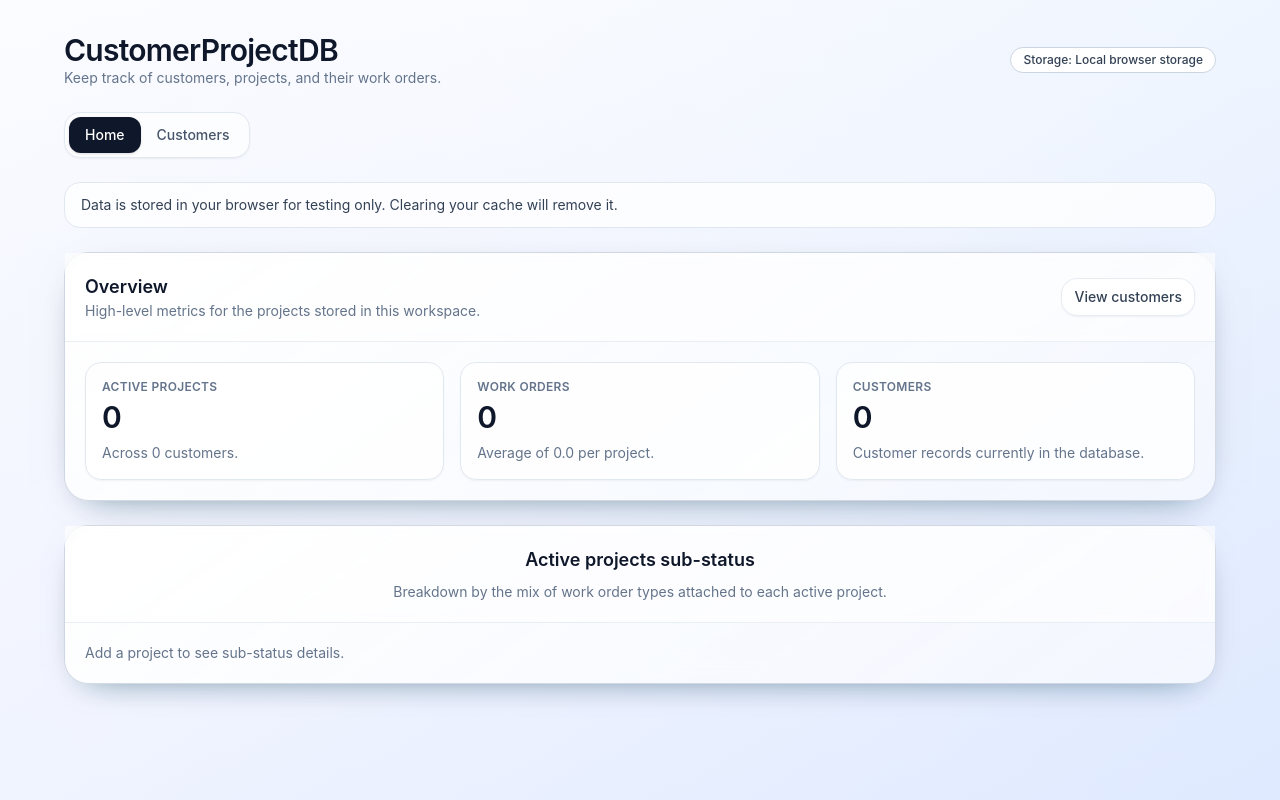
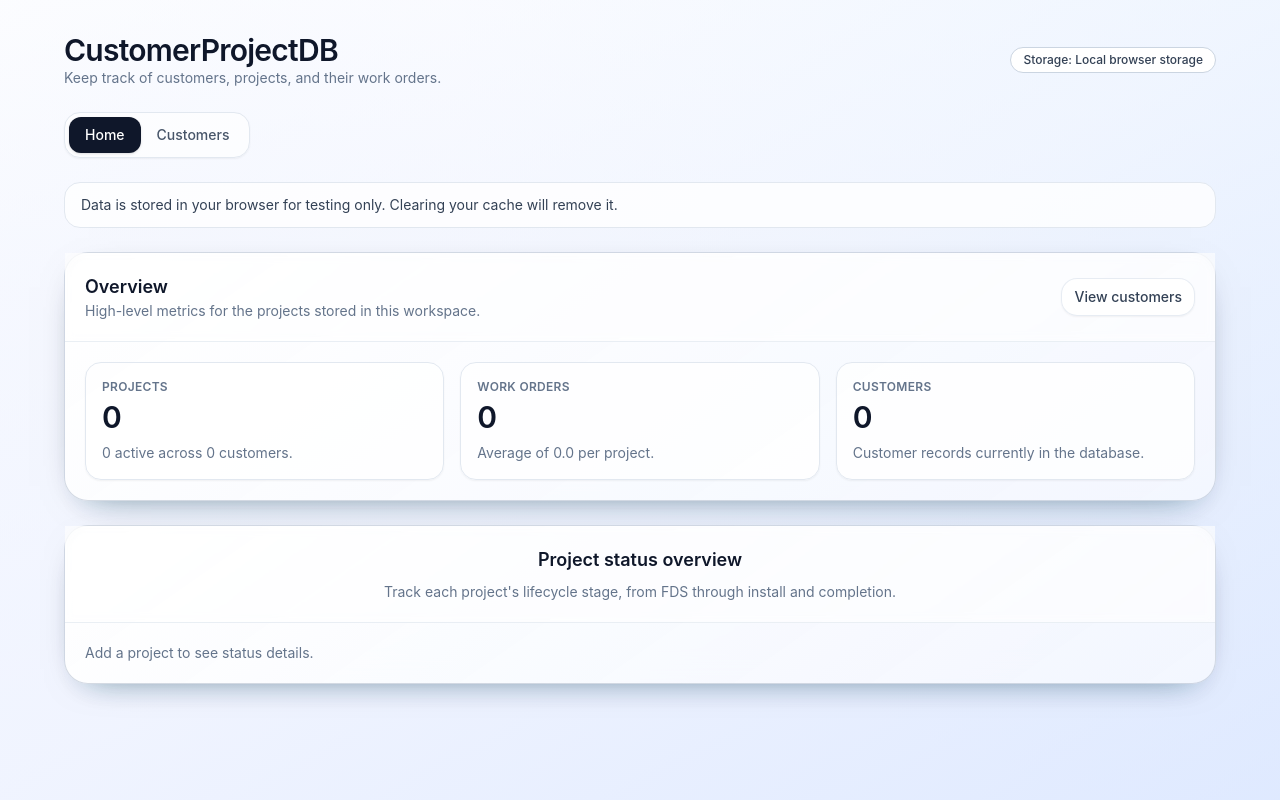
Before and after one commit to DanCobalt91/CustomerProjectDB, a React (Vite) app: page / in a window 1280 px wide. Built offline with nearby package versions, Linux system fonts and the light colour scheme.

Commit message:
feat: add project status tracking

```diff
--- a/src/app/App.tsx
+++ b/src/app/App.tsx
@@ -12,8 +12,21 @@ import {
   AlertCircle,
 } from 'lucide-react'
 import { motion, AnimatePresence } from 'framer-motion'
-import type { Customer, CustomerContact, Project, ProjectFile, ProjectFileCategory, WOType } from '../types'
-import { PROJECT_FILE_CATEGORIES } from '../types'
+import type {
+  Customer,
+  CustomerContact,
+  Project,
+  ProjectActiveSubStatus,
+  ProjectFile,
+  ProjectFileCategory,
+  ProjectStatus,
+  WOType,
+} from '../types'
+import {
+  DEFAULT_PROJECT_ACTIVE_SUB_STATUS,
+  PROJECT_FILE_CATEGORIES,
+  formatProjectStatus,
+} from '../types'
 import {
   listCustomers,
   createCustomer as createCustomerRecord,
@@ -79,47 +92,67 @@ function stripPrefix(value: string, pattern: RegExp): string {
   return match ? match[1].trim() : trimmed
 }
 
-type ProjectSubStatus = 'noWorkOrders' | 'buildOnly' | 'onsiteOnly' | 'mixed'
-
-const PROJECT_SUB_STATUS_META: Record<
-  ProjectSubStatus,
+type ProjectStatusBucket =
+  | 'active_fds'
+  | 'active_design'
+  | 'active_build'
+  | 'active_install'
+  | 'complete'
+
+const PROJECT_STATUS_BUCKETS: ProjectStatusBucket[] = [
+  'active_fds',
+  'active_design',
+  'active_build',
+  'active_install',
+  'complete',
+]
+
+const PROJECT_STATUS_BUCKET_META: Record<
+  ProjectStatusBucket,
   { label: string; description: string; colorClass: string }
 > = {
-  noWorkOrders: {
-    label: 'No Work Orders',
-    description: 'Projects that have been created but do not contain any work orders yet.',
+  active_fds: {
+    label: 'Active — FDS',
+    description: 'Projects currently in the front-end design stage.',
+    colorClass: 'bg-indigo-500',
+  },
+  active_design: {
+    label: 'Active — Design',
+    description: 'Projects progressing through design activities.',
+    colorClass: 'bg-sky-500',
+  },
+  active_build: {
+    label: 'Active — Build',
+    description: 'Projects moving through build execution.',
+    colorClass: 'bg-emerald-500',
+  },
+  active_install: {
+    label: 'Active — Install',
+    description: 'Projects carrying out installation work.',
+    colorClass: 'bg-amber-500',
+  },
+  complete: {
+    label: 'Complete',
+    description: 'Projects that have been marked as complete.',
     colorClass: 'bg-slate-400',
   },
-  buildOnly: {
-    label: 'Build Only',
-    description: 'Projects with build work orders recorded but no onsite work orders.',
-    colorClass: 'bg-emerald-500',
-  },
-  onsiteOnly: {
-    label: 'Onsite Only',
-    description: 'Projects that only include onsite work orders.',
-    colorClass: 'bg-sky-500',
-  },
-  mixed: {
-    label: 'Build & Onsite',
-    description: 'Projects containing a mix of build and onsite work orders.',
-    colorClass: 'bg-violet-500',
-  },
 }
 
-function resolveProjectSubStatus(project: Project): ProjectSubStatus {
-  const hasBuild = project.wos.some(wo => wo.type === 'Build')
-  const hasOnsite = project.wos.some(wo => wo.type === 'Onsite')
-  if (hasBuild && hasOnsite) {
-    return 'mixed'
-  }
-  if (hasBuild) {
-    return 'buildOnly'
-  }
-  if (hasOnsite) {
-    return 'onsiteOnly'
-  }
-  return 'noWorkOrders'
+function resolveProjectStatusBucket(project: Project): ProjectStatusBucket {
+  if (project.status === 'Complete') {
+    return 'complete'
+  }
+  const stage = project.activeSubStatus ?? DEFAULT_PROJECT_ACTIVE_SUB_STATUS
+  switch (stage) {
+    case 'Design':
+      return 'active_design'
+    case 'Build':
+      return 'active_build'
+    case 'Install':
+      return 'active_install'
+    default:
+      return 'active_fds'
+  }
 }
 
 function AppContent() {
@@ -244,35 +277,45 @@ function AppContent() {
 
   const customerCount = db.length
 
-  const projectSubStatusCounts = useMemo(() => {
-    const counts: Record<ProjectSubStatus, number> = {
-      noWorkOrders: 0,
-      buildOnly: 0,
-      onsiteOnly: 0,
-      mixed: 0,
+  const projectStatusBucketCounts = useMemo(() => {
+    const counts: Record<ProjectStatusBucket, number> = {
+      active_fds: 0,
+      active_design: 0,
+      active_build: 0,
+      active_install: 0,
+      complete: 0,
     }
     db.forEach(customer => {
       customer.projects.forEach(project => {
-        const status = resolveProjectSubStatus(project)
-        counts[status] += 1
+        const bucket = resolveProjectStatusBucket(project)
+        counts[bucket] += 1
       })
     })
     return counts
   }, [db])
 
-  const projectSubStatusData = useMemo(
+  const projectStatusData = useMemo(
     () =>
-      (Object.keys(PROJECT_SUB_STATUS_META) as ProjectSubStatus[]).map(status => ({
-        key: status,
-        count: projectSubStatusCounts[status],
-        ...PROJECT_SUB_STATUS_META[status],
+      PROJECT_STATUS_BUCKETS.map(bucket => ({
+        key: bucket,
+        count: projectStatusBucketCounts[bucket],
+        ...PROJECT_STATUS_BUCKET_META[bucket],
       })),
-    [projectSubStatusCounts],
+    [projectStatusBucketCounts],
   )
 
   const totalProjects = useMemo(
-    () => projectSubStatusData.reduce((sum, item) => sum + item.count, 0),
-    [projectSubStatusData],
+    () => projectStatusData.reduce((sum, item) => sum + item.count, 0),
+    [projectStatusData],
+  )
+
+  const activeProjects = useMemo(
+    () =>
+      projectStatusBucketCounts.active_fds +
+      projectStatusBucketCounts.active_design +
+      projectStatusBucketCounts.active_build +
+      projectStatusBucketCounts.active_install,
+    [projectStatusBucketCounts],
   )
 
   const totalWorkOrders = useMemo(
@@ -643,6 +686,10 @@ function AppContent() {
                     <CardContent>
                       <div className='grid gap-3 sm:grid-cols-2 lg:grid-cols-3'>
                         {[
+                          {
+                            label: 'Status',
+                            value: formatProjectStatus(project.status, project.activeSubStatus),
+                          },
                           { label: 'Work Orders', value: project.wos.length },
                           {
                             label: 'Project Files',
@@ -678,7 +725,7 @@ function AppContent() {
 
   const DashboardView = () => {
     const averageWorkOrders = totalProjects > 0 ? totalWorkOrders / totalProjects : 0
-    const maxStatusCount = projectSubStatusData.reduce((max, item) => (item.count > max ? item.count : max), 0)
+    const maxStatusCount = projectStatusData.reduce((max, item) => (item.count > max ? item.count : max), 0)
     const barDenominator = maxStatusCount > 0 ? maxStatusCount : 1
 
     return (
@@ -700,9 +747,11 @@ function AppContent() {
           <CardContent>
             <div className='grid gap-4 sm:grid-cols-3'>
               <div className='rounded-2xl border border-slate-200 bg-white/80 p-4 shadow-sm'>
-                <div className='text-xs font-semibold uppercase tracking-wide text-slate-500'>Active Projects</div>
+                <div className='text-xs font-semibold uppercase tracking-wide text-slate-500'>Projects</div>
                 <div className='mt-1 text-3xl font-semibold text-slate-900'>{totalProjects}</div>
-                <p className='mt-2 text-sm text-slate-500'>Across {customerCount} {customerCount === 1 ? 'customer' : 'customers'}.</p>
+                <p className='mt-2 text-sm text-slate-500'>
+                  {activeProjects} active across {customerCount} {customerCount === 1 ? 'customer' : 'customers'}.
+                </p>
               </div>
               <div className='rounded-2xl border border-slate-200 bg-white/80 p-4 shadow-sm'>
                 <div className='text-xs font-semibold uppercase tracking-wide text-slate-500'>Work Orders</div>
@@ -720,15 +769,15 @@ function AppContent() {
 
         <Card className='panel'>
           <CardHeader className='flex-col items-start gap-2'>
-            <div className='text-lg font-semibold text-slate-900'>Active projects sub-status</div>
-            <p className='text-sm text-slate-500'>Breakdown by the mix of work order types attached to each active project.</p>
+            <div className='text-lg font-semibold text-slate-900'>Project status overview</div>
+            <p className='text-sm text-slate-500'>Track each project's lifecycle stage, from FDS through install and completion.</p>
           </CardHeader>
           <CardContent>
             {totalProjects === 0 ? (
-              <p className='text-sm text-slate-500'>Add a project to see sub-status details.</p>
+              <p className='text-sm text-slate-500'>Add a project to see status details.</p>
             ) : (
               <div className='space-y-4'>
-                {projectSubStatusData.map(status => (
+                {projectStatusData.map(status => (
                   <div key={status.key}>
                     <div className='flex items-center gap-3'>
                       <div className={`h-2.5 w-2.5 rounded-full ${status.colorClass}`} aria-hidden />
@@ -1109,6 +1158,65 @@ function AppContent() {
       } catch (error) {
         console.error('Failed to update project note', error)
         const message = toErrorMessage(error, 'Failed to update project note.')
+        setActionError(message)
+      }
+    })()
+  }
+
+  function updateProjectStatus(
+    customerId: string,
+    projectId: string,
+    status: ProjectStatus,
+    activeSubStatus?: ProjectActiveSubStatus,
+  ) {
+    if (!canEdit) {
+      setActionError('Not authorized to update project status.')
+      return
+    }
+
+    const existingProject = db
+      .find(customer => customer.id === customerId)
+      ?.projects.find(project => project.id === projectId)
+
+    const normalizedActiveSubStatus =
+      status === 'Active'
+        ? activeSubStatus ?? existingProject?.activeSubStatus ?? DEFAULT_PROJECT_ACTIVE_SUB_STATUS
+        : undefined
+
+    const nextActiveSubStatus =
+      status === 'Active'
+        ? normalizedActiveSubStatus ?? DEFAULT_PROJECT_ACTIVE_SUB_STATUS
+        : undefined
+
+    setDb(prev =>
+      prev.map(c =>
+        c.id !== customerId
+          ? c
+          : {
+              ...c,
+              projects: c.projects.map(p =>
+                p.id !== projectId
+                  ? p
+                  : {
+                      ...p,
+                      status,
+                      activeSubStatus: nextActiveSubStatus,
+                    },
+              ),
+            },
+      ),
+    )
+
+    void (async () => {
+      try {
+        await updateProjectRecord(projectId, {
+          status,
+          activeSubStatus: status === 'Active' ? nextActiveSubStatus ?? DEFAULT_PROJECT_ACTIVE_SUB_STATUS : null,
+        })
+        setActionError(null)
+      } catch (error) {
+        console.error('Failed to update project status', error)
+        const message = toErrorMessage(error, 'Failed to update project status.')
         setActionError(message)
       }
     })()
@@ -1427,6 +1535,14 @@ function AppContent() {
               canEdit={canEdit}
               onUpdateProjectNote={(note) =>
                 updateProjectNote(selectedProjectData.customer.id, selectedProjectData.project.id, note)
+              }
+              onUpdateProjectStatus={(status, activeSubStatus) =>
+                updateProjectStatus(
+                  selectedProjectData.customer.id,
+                  selectedProjectData.project.id,
+                  status,
+                  activeSubStatus,
+                )
               }
               onAddWO={(data) => addWO(selectedProjectData.customer.id, selectedProjectData.project.id, data)}
               onDeleteWO={(woId) => deleteWO(selectedProjectData.customer.id, selectedProjectData.project.id, woId)}
--- a/src/app/ProjectPage.tsx
+++ b/src/app/ProjectPage.tsx
@@ -1,8 +1,21 @@
 import { useEffect, useMemo, useRef, useState } from 'react'
 import type { ChangeEvent } from 'react'
 import { AlertCircle, ArrowLeft, ChevronDown, Copy, Download, FileText, Plus, Trash2, Upload, X } from 'lucide-react'
-import type { Customer, Project, ProjectFile, ProjectFileCategory, WOType } from '../types'
-import { PROJECT_FILE_CATEGORIES } from '../types'
+import type {
+  Customer,
+  Project,
+  ProjectActiveSubStatus,
+  ProjectFile,
+  ProjectFileCategory,
+  ProjectStatus,
+  WOType,
+} from '../types'
+import {
+  DEFAULT_PROJECT_ACTIVE_SUB_STATUS,
+  PROJECT_ACTIVE_SUB_STATUS_OPTIONS,
+  PROJECT_FILE_CATEGORIES,
+  formatProjectStatus,
+} from '../types'
 import Button from '../components/ui/Button'
 import Input from '../components/ui/Input'
 import Label from '../components/ui/Label'
@@ -13,6 +26,7 @@ export type ProjectPageProps = {
   project: Project
   canEdit: boolean
   onUpdateProjectNote: (note: string) => void
+  onUpdateProjectStatus: (status: ProjectStatus, activeSubStatus?: ProjectActiveSubStatus) => void
   onAddWO: (data: { number: string; type: WOType; note?: string }) => Promise<string | null>
   onDeleteWO: (woId: string) => void
   onUploadDocument: (category: ProjectFileCategory, file: File) => Promise<string | null>
@@ -94,6 +108,7 @@ export default function ProjectPage({
   project,
   canEdit,
   onUpdateProjectNote,
+  onUpdateProjectStatus,
   onAddWO,
   onDeleteWO,
   onUploadDocument,
@@ -101,6 +116,10 @@ export default function ProjectPage({
   onDeleteProject,
   onNavigateBack,
 }: ProjectPageProps) {
+  const [statusDraft, setStatusDraft] = useState<ProjectStatus>(project.status)
+  const [activeSubStatusDraft, setActiveSubStatusDraft] = useState<ProjectActiveSubStatus>(
+    project.activeSubStatus ?? DEFAULT_PROJECT_ACTIVE_SUB_STATUS,
+  )
   const [noteDraft, setNoteDraft] = useState(project.note ?? '')
   const [woForm, setWoForm] = useState({ number: '', type: 'Build' as WOType, note: '' })
   const [woError, setWoError] = useState<string | null>(null)
@@ -127,6 +146,8 @@ export default function ProjectPage({
   )
 
   useEffect(() => {
+    setStatusDraft(project.status)
+    setActiveSubStatusDraft(project.activeSubStatus ?? DEFAULT_PROJECT_ACTIVE_SUB_STATUS)
     setNoteDraft(project.note ?? '')
     setWoForm({ number: '', type: 'Build', note: '' })
     setWoError(null)
@@ -143,10 +164,56 @@ export default function ProjectPage({
     })
   }, [project.note])
 
+  useEffect(() => {
+    setStatusDraft(project.status)
+  }, [project.status])
+
+  useEffect(() => {
+    if (project.status === 'Active') {
+      setActiveSubStatusDraft(project.activeSubStatus ?? DEFAULT_PROJECT_ACTIVE_SUB_STATUS)
+    }
+  }, [project.status, project.activeSubStatus])
+
   const summary = [
+    { label: 'Status', value: formatProjectStatus(project.status, project.activeSubStatus) },
     { label: 'Work Orders', value: project.wos.length },
     { label: 'Project Files', value: documentsCount },
   ]
+
+  const handleStatusChange = (nextStatus: ProjectStatus) => {
+    setStatusDraft(nextStatus)
+    if (!canEdit) {
+      return
+    }
+    if (nextStatus === project.status) {
+      if (nextStatus === 'Active') {
+        const currentStage = project.activeSubStatus ?? DEFAULT_PROJECT_ACTIVE_SUB_STATUS
+        if (currentStage === activeSubStatusDraft) {
+          return
+        }
+      } else {
+        return
+      }
+    }
+
+    if (nextStatus === 'Active') {
+      onUpdateProjectStatus('Active', activeSubStatusDraft)
+    } else {
+      onUpdateProjectStatus('Complete')
+    }
+  }
+
+  const handleActiveSubStatusChange = (nextStage: ProjectActiveSubStatus) => {
+    setActiveSubStatusDraft(nextStage)
+    if (!canEdit) {
+      return
+    }
+    const currentStage = project.activeSubStatus ?? DEFAULT_PROJECT_ACTIVE_SUB_STATUS
+    if (project.status === 'Active' && currentStage === nextStage) {
+      return
+    }
+    onUpdateProjectStatus('Active', nextStage)
+  }
 
   const handleAddWO = async () => {
     if (!canEdit) {
@@ -283,6 +350,44 @@ export default function ProjectPage({
           {summary.map(item => (
             <SummaryTile key={item.label} label={item.label} value={item.value} />
           ))}
+        </section>
+
+        <section className='rounded-2xl border border-slate-200/70 bg-white/80 p-5 shadow-sm'>
+          <div className='mb-3 text-sm font-semibold text-slate-700'>Project Status</div>
+          <div className='grid gap-3 sm:grid-cols-2 md:grid-cols-3'>
+            <div>
+              <Label>Status</Label>
+              <select
+                className='w-full rounded-xl border border-slate-200/80 bg-white/90 px-3 py-2 text-slate-800 shadow-sm transition focus:border-sky-400 focus:outline-none focus:ring-2 focus:ring-sky-100 disabled:cursor-not-allowed disabled:bg-slate-100/70'
+                value={statusDraft}
+                onChange={(event) => handleStatusChange(event.target.value as ProjectStatus)}
+                disabled={!canEdit}
+              >
+                <option value='Active'>Active</option>
+                <option value='Complete'>Complete</option>
+              </select>
+            </div>
+            {statusDraft === 'Active' && (
+              <div>
+                <Label>Stage</Label>
+                <select
+                  className='w-full rounded-xl border border-slate-200/80 bg-white/90 px-3 py-2 text-slate-800 shadow-sm transition focus:border-sky-400 focus:outline-none focus:ring-2 focus:ring-sky-100 disabled:cursor-not-allowed disabled:bg-slate-100/70'
+                  value={activeSubStatusDraft}
+                  onChange={(event) =>
+                    handleActiveSubStatusChange(event.target.value as ProjectActiveSubStatus)
+                  }
+                  disabled={!canEdit}
+                >
+                  {PROJECT_ACTIVE_SUB_STATUS_OPTIONS.map(option => (
+                    <option key={option} value={option}>
+                      {option}
+                    </option>
+                  ))}
+                </select>
+              </div>
+            )}
+          </div>
+          <p className='mt-2 text-xs text-slate-500'>Updates here are reflected on the dashboard overview.</p>
         </section>
 
         <section className='rounded-2xl border border-slate-200/70 bg-white/80 p-5 shadow-sm'>
--- a/src/lib/storage.ts
+++ b/src/lib/storage.ts
@@ -2,13 +2,20 @@ import type {
   Customer,
   CustomerContact,
   Project,
+  ProjectActiveSubStatus,
   ProjectDocuments,
   ProjectFile,
   ProjectFileCategory,
+  ProjectStatus,
   WO,
   WOType,
 } from '../types'
-import { PROJECT_FILE_CATEGORIES } from '../types'
+import {
+  DEFAULT_PROJECT_ACTIVE_SUB_STATUS,
+  DEFAULT_PROJECT_STATUS,
+  PROJECT_ACTIVE_SUB_STATUS_OPTIONS,
+  PROJECT_FILE_CATEGORIES,
+} from '../types'
 
 type ContactInput = Partial<Omit<CustomerContact, 'id'>> & { id?: string }
 type ProjectDocumentsUpdate = Partial<Record<ProjectFileCategory, ProjectFile | null>>
@@ -34,7 +41,12 @@ type StorageApi = {
   createProject(customerId: string, number: string): Promise<Project>
   updateProject(
     projectId: string,
-    data: { note?: string | null; documents?: ProjectDocumentsUpdate },
+    data: {
+      note?: string | null
+      documents?: ProjectDocumentsUpdate
+      status?: ProjectStatus
+      activeSubStatus?: ProjectActiveSubStatus | null
+    },
   ): Promise<Project>
   deleteProject(projectId: string): Promise<void>
   createWO(projectId: string, data: { number: string; type: WOType; note?: string }): Promise<WO>
@@ -92,7 +104,12 @@ export function createProject(customerId: string, number: string): Promise<Proje
 
 export function updateProject(
   projectId: string,
-  data: { note?: string | null; documents?: ProjectDocumentsUpdate },
+  data: {
+    note?: string | null
+    documents?: ProjectDocumentsUpdate
+    status?: ProjectStatus
+    activeSubStatus?: ProjectActiveSubStatus | null
+  },
 ): Promise<Project> {
   return ensureLocalStorage().updateProject(projectId, data)
 }
@@ -248,6 +265,17 @@ function createLocalStorageStorage(): StorageApi {
     return documents
   }
 
+  function isProjectStatus(value: unknown): value is ProjectStatus {
+    return value === 'Active' || value === 'Complete'
+  }
+
+  function isProjectActiveSubStatus(value: unknown): value is ProjectActiveSubStatus {
+    return (
+      typeof value === 'string' &&
+      PROJECT_ACTIVE_SUB_STATUS_OPTIONS.includes(value as ProjectActiveSubStatus)
+    )
+  }
+
   function hasProjectDocuments(documents?: ProjectDocuments): documents is ProjectDocuments {
     if (!documents) {
       return false
@@ -311,9 +339,21 @@ function createLocalStorageStorage(): StorageApi {
       }
     }
 
+    const rawStatus = (raw as { status?: unknown }).status
+    const status: ProjectStatus = isProjectStatus(rawStatus) ? rawStatus : DEFAULT_PROJECT_STATUS
+    const rawActiveSubStatus = (raw as { activeSubStatus?: unknown }).activeSubStatus
+    const activeSubStatus: ProjectActiveSubStatus | undefined =
+      status === 'Active'
+        ? isProjectActiveSubStatus(rawActiveSubStatus)
+          ? rawActiveSubStatus
+          : DEFAULT_PROJECT_ACTIVE_SUB_STATUS
+        : undefined
+
     return {
       id,
       number,
+      status,
+      activeSubStatus,
       note: toOptionalString(raw.note),
       wos: sortWOs(wos),
       documents: hasProjectDocuments(documents) ? documents : undefined,
@@ -450,6 +490,8 @@ function createLocalStorageStorage(): StorageApi {
     return {
       id: project.id,
       number: project.number,
+      status: project.status,
+      activeSubStatus: project.activeSubStatus,
       note: project.note,
       wos: project.wos.map(cloneWorkOrder),
       documents: cloneProjectDocuments(project.documents),
@@ -655,6 +697,8 @@ function createLocalStorageStorage(): StorageApi {
       const project: Project = {
         id: createId(),
         number: number.trim(),
+        status: DEFAULT_PROJECT_STATUS,
+        activeSubStatus: DEFAULT_PROJECT_ACTIVE_SUB_STATUS,
         note: undefined,
         wos: [],
       }
@@ -668,7 +712,12 @@ function createLocalStorageStorage(): StorageApi {
 
     async updateProject(
       projectId: string,
-      data: { note?: string | null; documents?: ProjectDocumentsUpdate },
+      data: {
+        note?: string | null
+        documents?: ProjectDocumentsUpdate
+        status?: ProjectStatus
+        activeSubStatus?: ProjectActiveSubStatus | null
+      },
     ): Promise<Project> {
       const db = loadDatabase()
       const located = locateProject(db, projectId)
@@ -704,8 +753,31 @@ function createLocalStorageStorage(): StorageApi {
         }
       }
       const normalizedDocuments = hasProjectDocuments(nextDocuments) ? nextDocuments : undefined
+
+      let nextStatus = project.status
+      if (data.status !== undefined && isProjectStatus(data.status)) {
+        nextStatus = data.status
+      }
+
+      let nextActiveSubStatus = project.activeSubStatus
+      if (data.activeSubStatus !== undefined) {
+        if (data.activeSubStatus === null) {
+          nextActiveSubStatus = undefined
+        } else if (isProjectActiveSubStatus(data.activeSubStatus)) {
+          nextActiveSubStatus = data.activeSubStatus
+        }
+      }
+
+      if (nextStatus === 'Complete') {
+        nextActiveSubStatus = undefined
+      } else {
+        nextActiveSubStatus = nextActiveSubStatus ?? DEFAULT_PROJECT_ACTIVE_SUB_STATUS
+      }
+
       const nextProject: Project = {
         ...project,
+        status: nextStatus,
+        activeSubStatus: nextActiveSubStatus,
         note: applyNullable(project.note, data.note),
         documents: normalizedDocuments,
       }
--- a/src/types.ts
+++ b/src/types.ts
@@ -11,6 +11,18 @@ export type ProjectFileCategory = 'fds' | 'electrical' | 'mechanical';
 
 export const PROJECT_FILE_CATEGORIES: ProjectFileCategory[] = ['fds', 'electrical', 'mechanical'];
 
+export const PROJECT_STATUS_OPTIONS = ['Active', 'Complete'] as const;
+
+export type ProjectStatus = (typeof PROJECT_STATUS_OPTIONS)[number];
+
+export const PROJECT_ACTIVE_SUB_STATUS_OPTIONS = ['FDS', 'Design', 'Build', 'Install'] as const;
+
+export type ProjectActiveSubStatus = (typeof PROJECT_ACTIVE_SUB_STATUS_OPTIONS)[number];
+
+export const DEFAULT_PROJECT_STATUS: ProjectStatus = 'Active';
+
+export const DEFAULT_PROJECT_ACTIVE_SUB_STATUS: ProjectActiveSubStatus = 'FDS';
+
 export type ProjectFile = {
   name: string;
   type: string;
@@ -23,6 +35,8 @@ export type ProjectDocuments = Partial<Record<ProjectFileCategory, ProjectFile>>
 export type Project = {
   id: string;
   number: string;
+  status: ProjectStatus;
+  activeSubStatus?: ProjectActiveSubStatus;
   note?: string; // ⬅️ new
   wos: WO[];
   documents?: ProjectDocuments;
@@ -45,3 +59,9 @@ export type Customer = {
 };
 
 export type AppRole = 'viewer' | 'editor' | 'admin';
+
+export function formatProjectStatus(status: ProjectStatus, activeSubStatus?: ProjectActiveSubStatus): string {
+  return status === 'Active'
+    ? `Active — ${activeSubStatus ?? DEFAULT_PROJECT_ACTIVE_SUB_STATUS}`
+    : 'Complete';
+}
```
